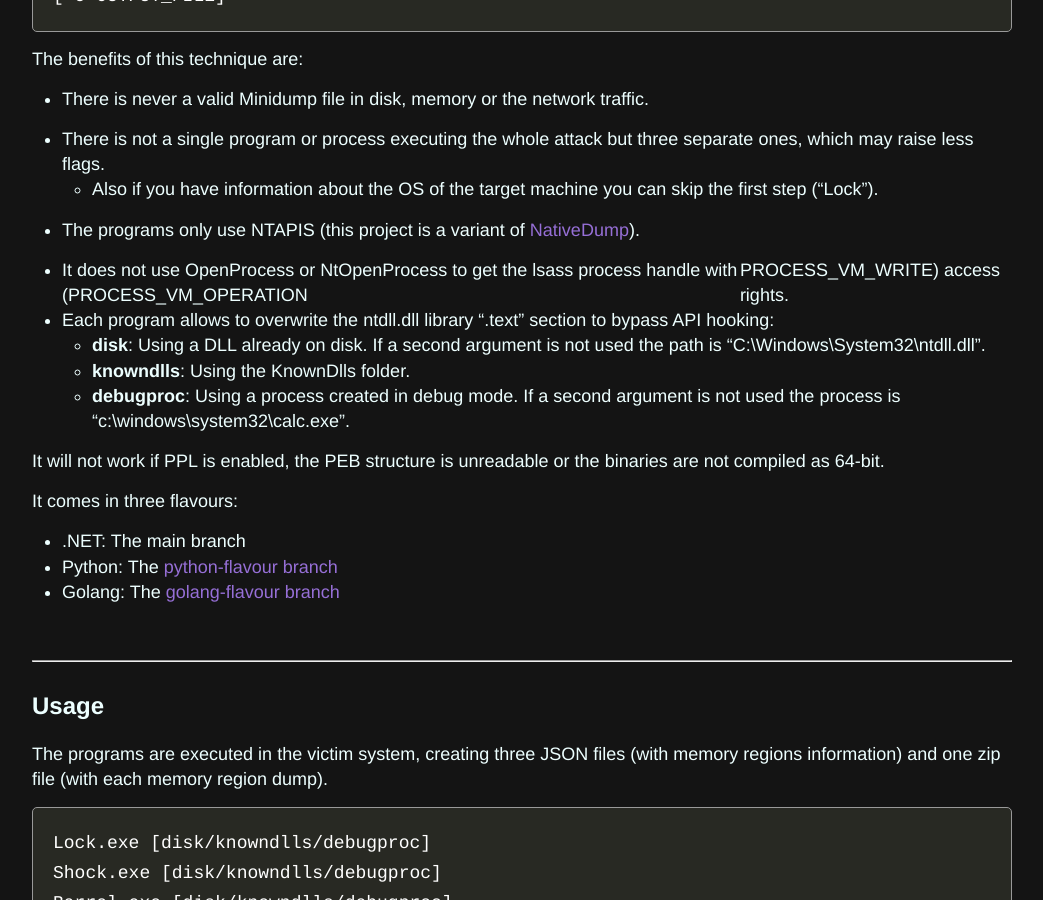
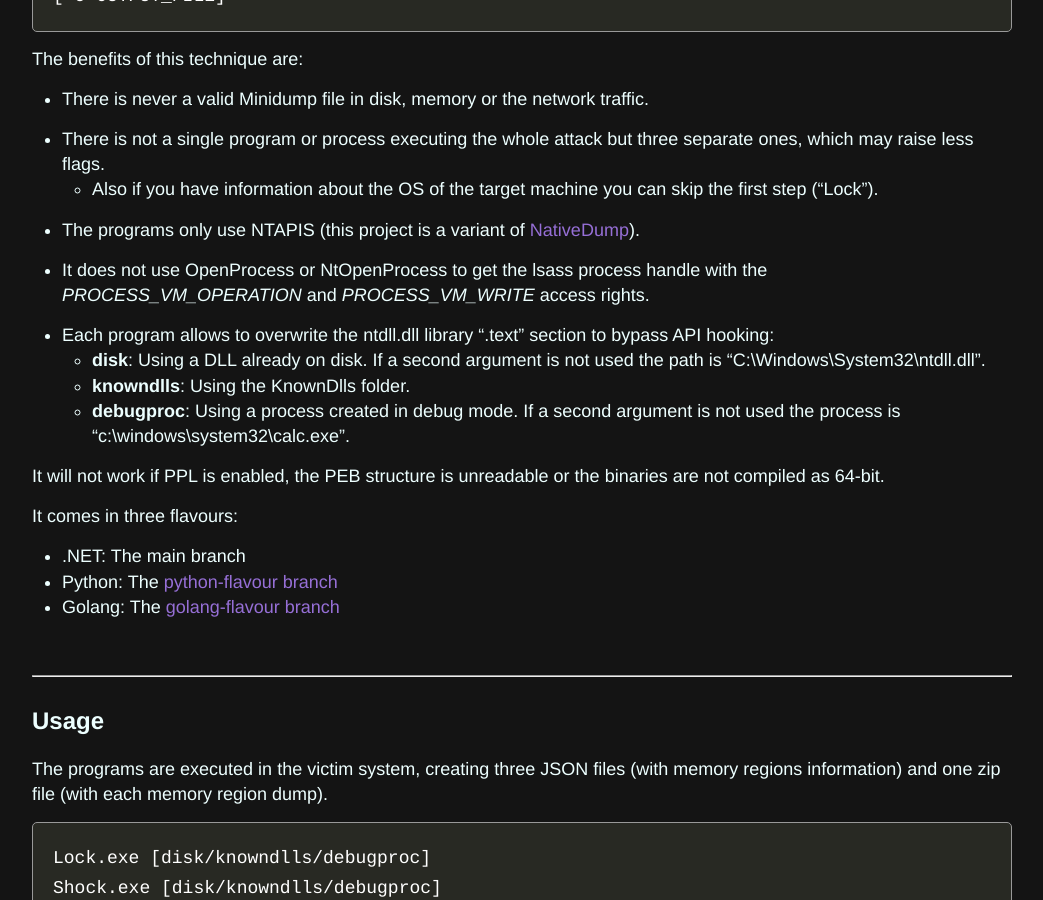
Before and after one commit to ricardojoserf/ricardojoserf.github.io, a Jekyll site: the page built from _posts/2024-7-16-trickdump.md, in a window 1280 px wide and 900 px high, scrolled down 991 px. Shown: the whole window, without its empty margins (118-1161 px from the left). Built offline with Jekyll 4.4.1, drawn with Linux system fonts in a browser that asks for light colours.

Commit message:
Update 2024-7-16-trickdump.md

```diff
--- a/_posts/2024-7-16-trickdump.md
+++ b/_posts/2024-7-16-trickdump.md
@@ -37,7 +37,7 @@ The benefits of this technique are:
 
 - The programs only use NTAPIS (this project is a variant of [NativeDump](https://github.com/ricardojoserf/NativeDump)).
 
-- It does not use OpenProcess or NtOpenProcess to get the lsass process handle with (PROCESS_VM_OPERATION | PROCESS_VM_WRITE) access rights.
+- It does not use OpenProcess or NtOpenProcess to get the lsass process handle with the *PROCESS_VM_OPERATION* and *PROCESS_VM_WRITE* access rights.
 
 - Each program allows to overwrite the ntdll.dll library ".text" section to bypass API hooking:
   - **disk**: Using a DLL already on disk. If a second argument is not used the path is "C:\Windows\System32\ntdll.dll".
```
